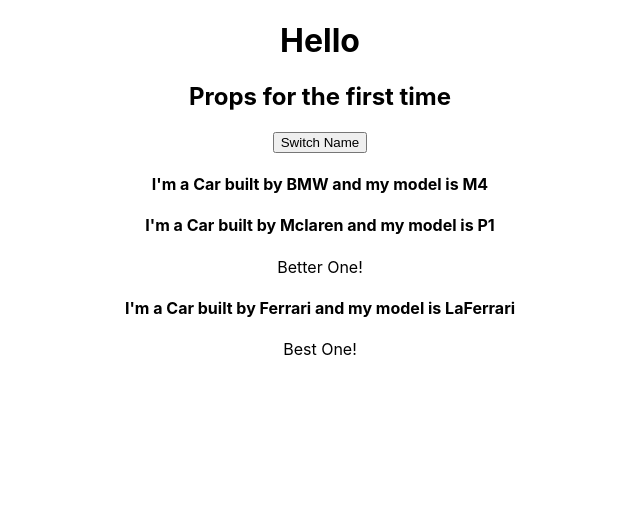
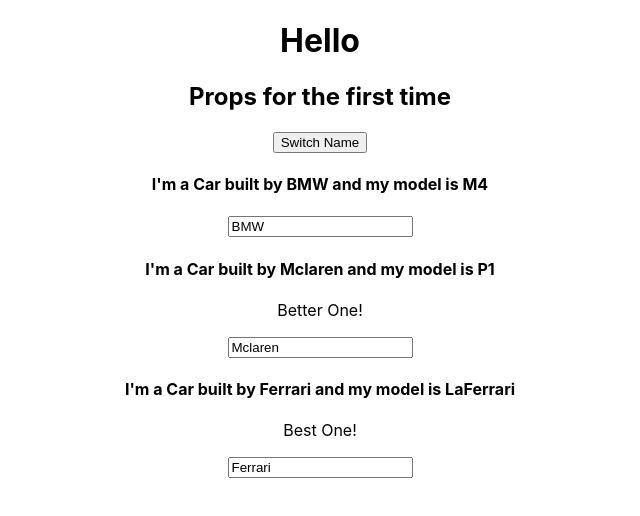
Before and after one commit to sultan-O7t9/react-complete-guide, a React (Create React App) app: page / in a window 1280 px wide. Shown: the top 516 px of the page, without its empty margins (320-960 px from the left). Built offline with nearby package versions, Linux system fonts and the light colour scheme.

Commit message:
Added two way data binding
Added two way data binding and passed down the references

```diff
--- a/src/App.js
+++ b/src/App.js
@@ -2,81 +2,95 @@
 import "./App.css";
 import Car from "./Car/Car";
 
-// class App extends React.Component {
-//   state = {
+class App extends React.Component {
+  state = {
+    cars: [
+      { brand: "BMW", model: "M4" },
+      { brand: "Mclaren", model: "P1" },
+      { brand: "Ferrari", model: "LaFerrari" },
+    ],
+  };
+  switchNameHandler = () => {
+    console.log("Clicked");
+  };
+  changeNameHandler = (event) => {
+    this.setState({
+      cars: [
+        { brand: "BMW", model: "M4" },
+        { brand: "Mclaren", model: "P1" },
+        { brand: event.target.value, model: "LaFerrari" },
+      ],
+    });
+  };
+
+  render() {
+    return (
+      <div className="App">
+        <h1>Hello</h1>
+        <h2>Props for the first time</h2>
+        <button onClick={this.switchNameHandler}>Switch Name</button>
+        <Car
+          brand={this.state.cars[0].brand}
+          model={this.state.cars[0].model}
+        />
+        <Car brand={this.state.cars[1].brand} model={this.state.cars[1].model}>
+          Better One!
+        </Car>
+        <Car
+          brand={this.state.cars[2].brand}
+          model={this.state.cars[2].model}
+          change={this.changeNameHandler}
+        >
+          Best One!
+        </Car>
+      </div>
+    );
+  }
+}
+
+// const App = () => {
+//   const oldState = {
 //     cars: [
 //       { brand: "BMW", model: "M4" },
 //       { brand: "Mclaren", model: "P1" },
 //       { brand: "Ferrari", model: "LaFerrari" },
 //     ],
+//     change: true,
 //   };
-//   switchNameHandler = () => {
-//     console.log("Clicked");
+//   const newState = {
+//     cars: [
+//       { ...oldState.cars[0] },
+//       { ...oldState.cars[1] },
+//       { ...oldState.cars[2] },
+//     ],
+//   };
+//   newState.cars[0].brand = "Lamborghini";
+//   newState.change = false;
+
+//   const [currentCar, setCarState] = useState(oldState);
+//   const switchNameHandler = () => {
+//     if (currentCar.change) {
+//       setCarState(newState);
+//     } else {
+//       setCarState(oldState);
+//     }
+//     console.log(currentCar.change);
 //   };
 
-//   render() {
-//     return (
-//       <div className="App">
-//         <h1>Hello</h1>
-//         <h2>Props for the first time</h2>
-//         <button onClick={this.switchNameHandler}>Switch Name</button>
-//         <Car
-//           brand={this.state.cars[0].brand}
-//           model={this.state.cars[0].model}
-//         />
-//         <Car brand={this.state.cars[1].brand} model={this.state.cars[1].model}>
-//           Better One!
-//         </Car>
-//         <Car brand={this.state.cars[2].brand} model={this.state.cars[2].model}>
-//           Best One!
-//         </Car>
-//       </div>
-//     );
-//   }
-// }
-const App = () => {
-  const oldState = {
-    cars: [
-      { brand: "BMW", model: "M4" },
-      { brand: "Mclaren", model: "P1" },
-      { brand: "Ferrari", model: "LaFerrari" },
-    ],
-    change: true,
-  };
-  const newState = {
-    cars: [
-      { ...oldState.cars[0] },
-      { ...oldState.cars[1] },
-      { ...oldState.cars[2] },
-    ],
-  };
-  newState.cars[0].brand = "Lamborghini";
-  newState.change = false;
-
-  const [currentCar, setCarState] = useState(oldState);
-  const switchNameHandler = () => {
-    if (currentCar.change) {
-      setCarState(newState);
-    } else {
-      setCarState(oldState);
-    }
-    console.log(currentCar.change);
-  };
-
-  return (
-    <div className="App">
-      <h1>Hello</h1>
-      <h2>Props for the first time</h2>
-      <button onClick={switchNameHandler}>Switch Name</button>
-      <Car brand={currentCar.cars[0].brand} model={currentCar.cars[0].model} />
-      <Car brand={currentCar.cars[1].brand} model={currentCar.cars[1].model}>
-        Better One!
-      </Car>
-      <Car brand={currentCar.cars[2].brand} model={currentCar.cars[2].model}>
-        Best One!
-      </Car>
-    </div>
-  );
-};
+//   return (
+//     <div className="App">
+//       <h1>Hello</h1>
+//       <h2>Props for the first time</h2>
+//       <button onClick={switchNameHandler}>Switch Name</button>
+//       <Car brand={currentCar.cars[0].brand} model={currentCar.cars[0].model} />
+//       <Car brand={currentCar.cars[1].brand} model={currentCar.cars[1].model}>
+//         Better One!
+//       </Car>
+//       <Car brand={currentCar.cars[2].brand} model={currentCar.cars[2].model}>
+//         Best One!
+//       </Car>
+//     </div>
+//   );
+// };
 
 export default App;
--- a/src/Car/Car.js
+++ b/src/Car/Car.js
@@ -1,12 +1,13 @@
 import React from "react";
 
-const Car = ({ brand, model, children }) => {
+const Car = ({ brand, model, children, change }) => {
   return (
     <div>
       <h4>
         I'm a Car built by {brand} and my model is {model}
       </h4>
       <p>{children}</p>
+      <input type="text" placeholder="brand" value={brand} onChange={change} />
     </div>
   );
 };
```
